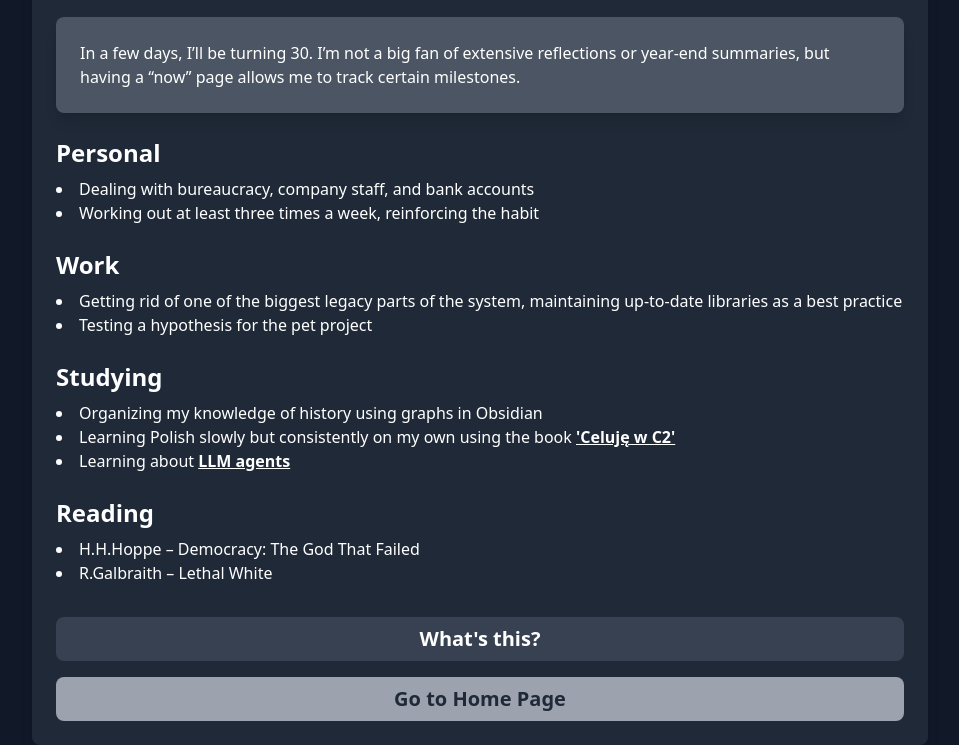
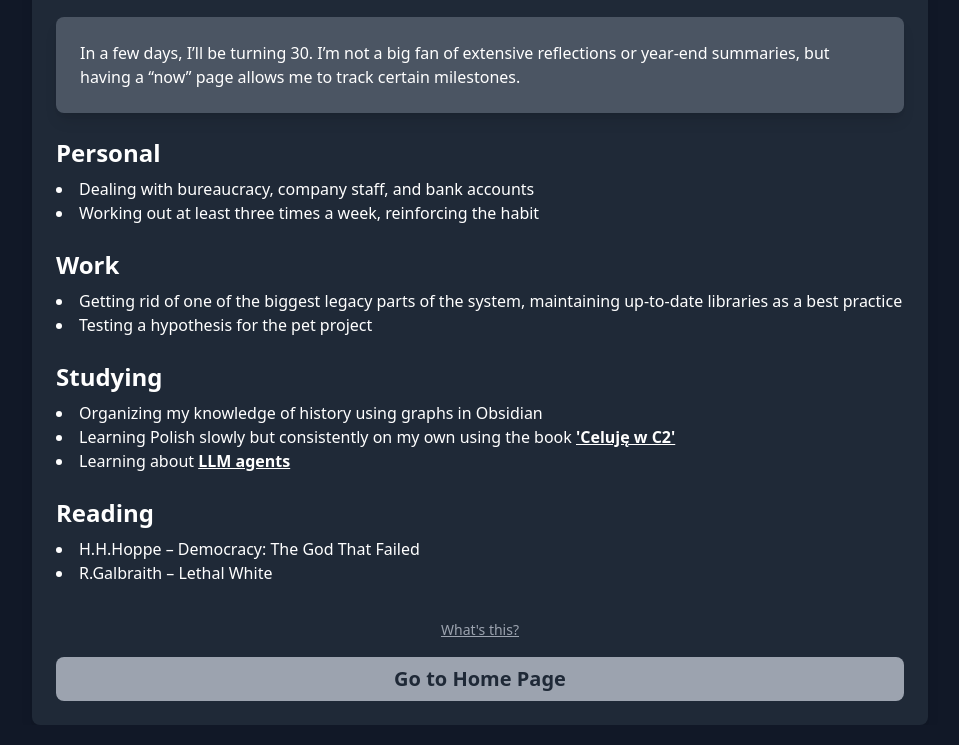
Before and after one commit to vlaim/alexeyev.me, a plain HTML site: page now.html in a window 1280 px wide. Shown: the part 91-836 px from the top of the page, without its empty margins (160-1119 px from the left). Drawn offline with nearby package versions, Linux system fonts and the light colour scheme.

Commit message:
Replace button to link

```diff
--- a/now.html
+++ b/now.html
@@ -41,8 +41,8 @@
         </ul>
 
         <p class="text-center mt-8">
-            <a href="https://nownownow.com/about" target="_blank" class="inline-flex items-center justify-center px-4 py-2 bg-gray-700 text-white text-xl font-semibold rounded-lg hover:bg-gray-600 transition w-full">
-                <span>What's this?</span>
+            <a href="https://nownownow.com/about" target="_blank" class="text-sm text-gray-400 underline underline-dashed hover:text-gray-300">
+                What's this?
             </a>
         </p>
 
```
